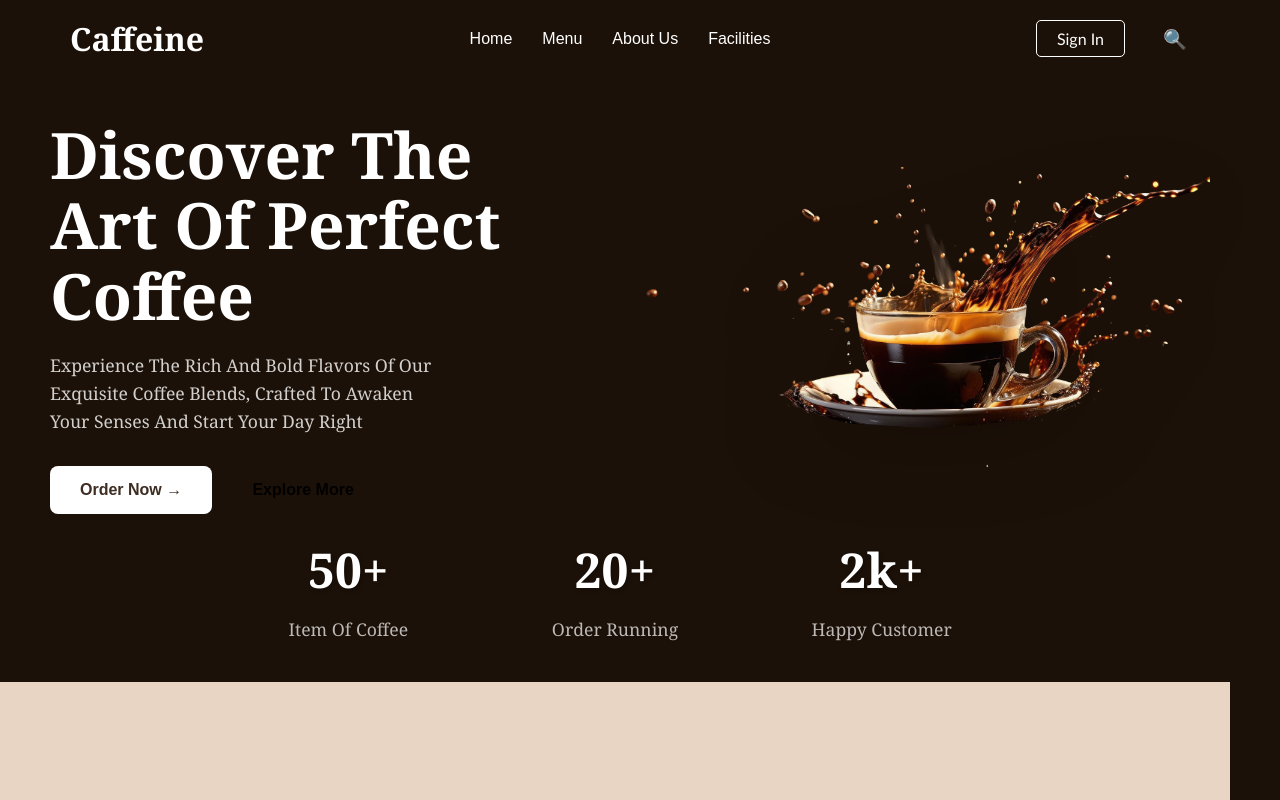
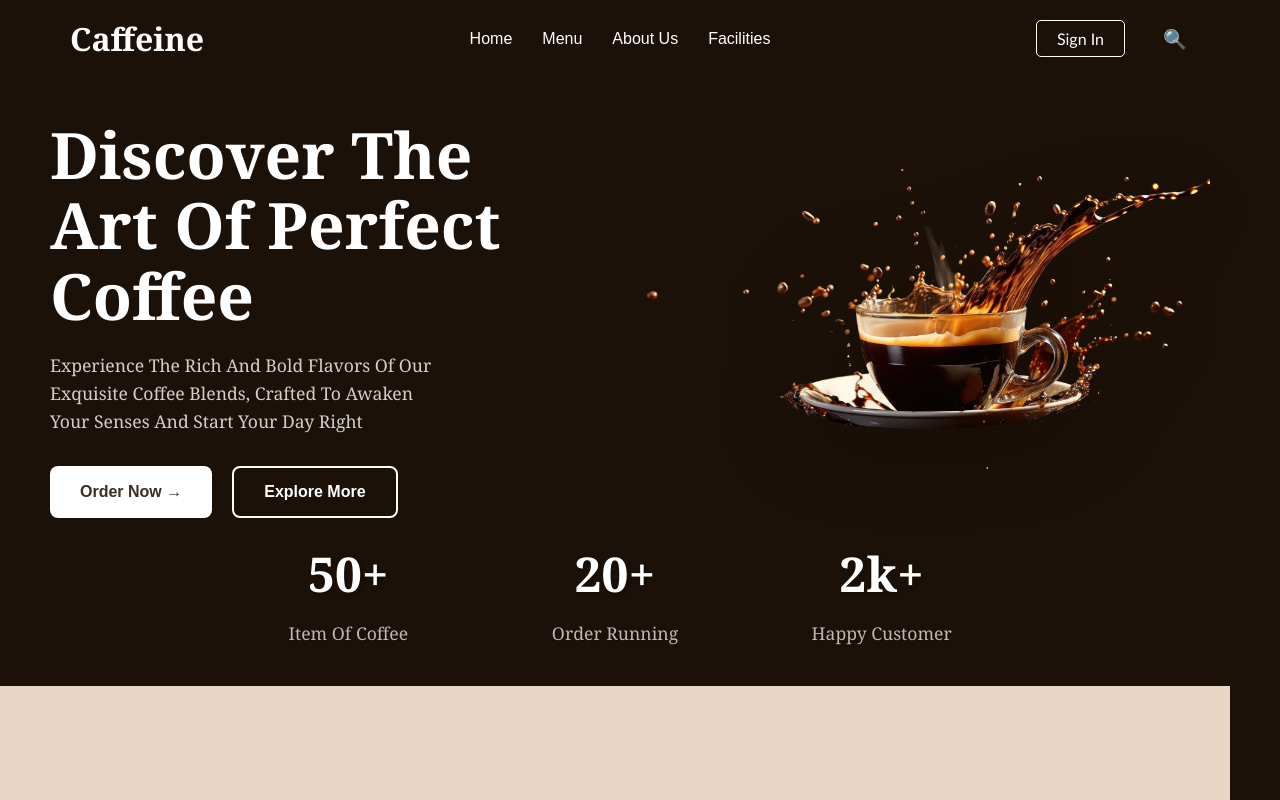
Before and after one commit to Dumindu-Pabasara/React_CoffeWebSite, a React (Vite) app in the folder CoffeeWebSite/: page / in a window 1280 px wide. Shown: the top 800 px of the page. Built offline with nearby package versions, Linux system fonts and the light colour scheme.

Commit message:
Update Hero.css

```diff
--- a/CoffeeWebSite/src/Components/Hero/Hero.css
+++ b/CoffeeWebSite/src/Components/Hero/Hero.css
@@ -58,7 +58,9 @@
 
 .btn-secondary {
   background: transparent;
-
+  color: white;
+  border: 2px solid white;
+  padding: 15px 30px;
   /* border-radius: 8px; */
   font-size: 1rem;
   font-weight: 600;
@@ -76,8 +78,7 @@
 .hero-image {
   position: relative;
   display: flex;
-  justify-content: center;
-  align-items: center;
+
 }
 
 .coffee-cup {
```
